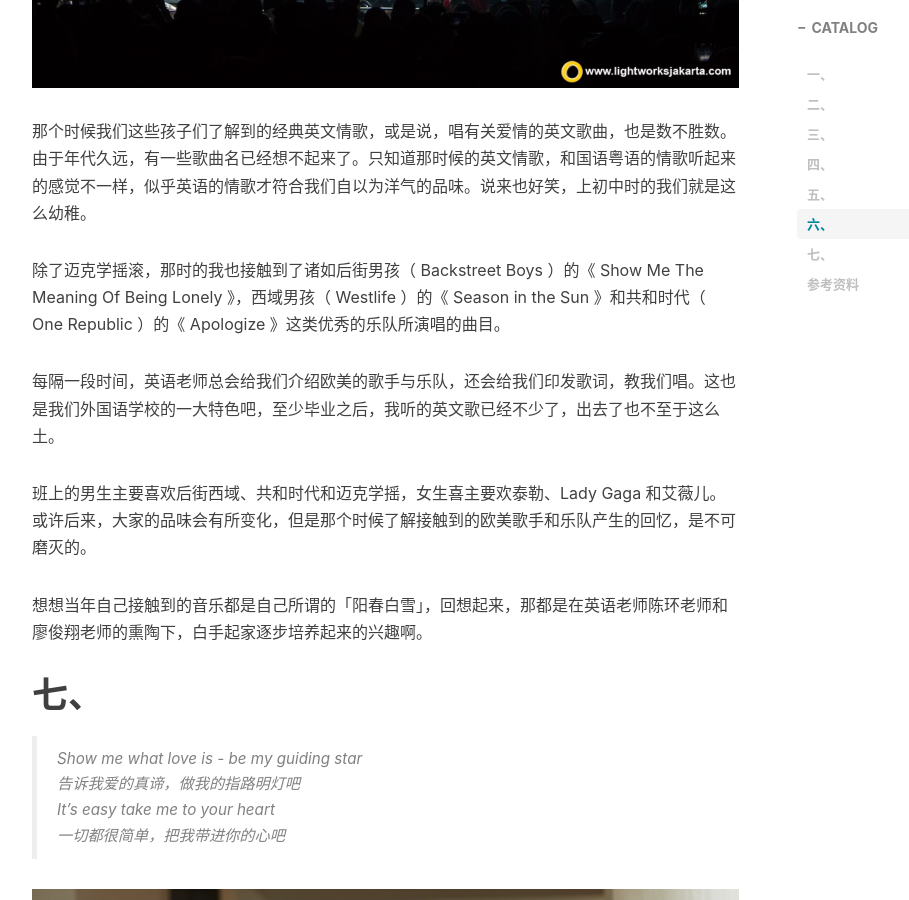
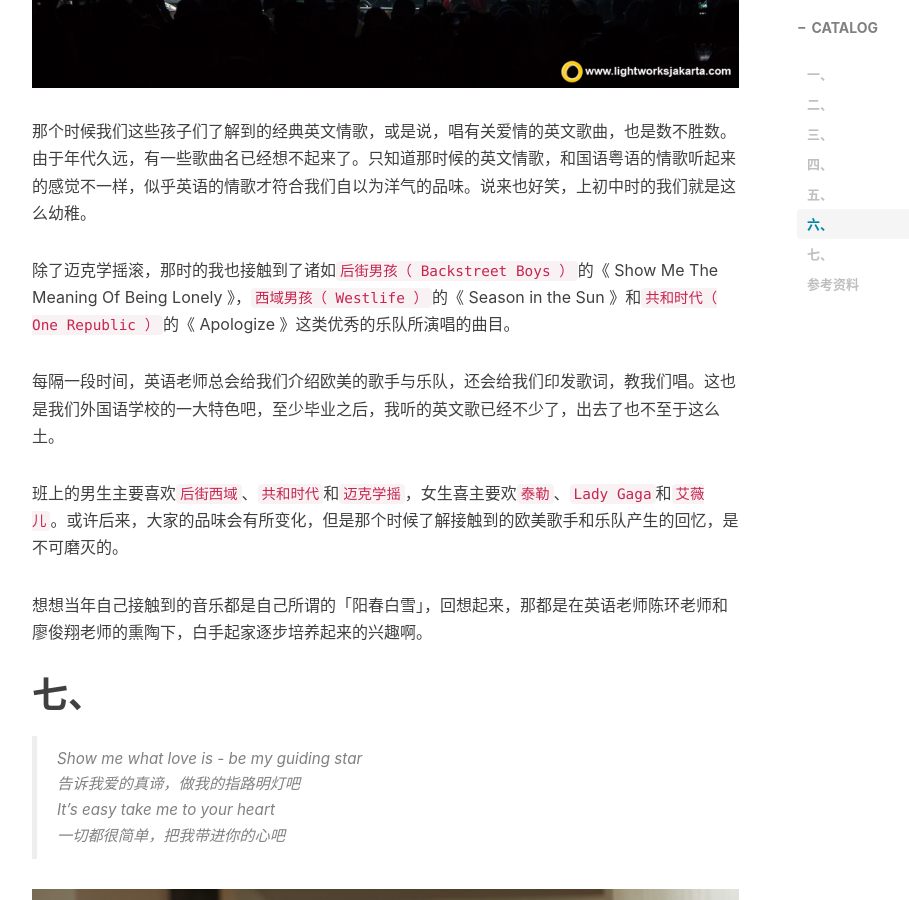
Before and after one commit to TaohongMaxwell/TaohongMaxwell.github.io, a Jekyll site: the page built from _posts/2018-08-08-MLTR.md, in a window 1280 px wide and 900 px high, scrolled down 8364 px. Shown: the whole window, without its empty margins (233-1142 px from the left). Built offline with Jekyll 4.4.1, drawn with Linux system fonts in a browser that asks for light colours; nearby versions of some CDN libraries; comment, search, counter and statistics services are not loaded.

Commit message:
add highlight

```diff
--- a/_posts/2018-08-08-MLTR.md
+++ b/_posts/2018-08-08-MLTR.md
@@ -160,11 +160,11 @@
 
 那个时候我们这些孩子们了解到的经典英文情歌，或是说，唱有关爱情的英文歌曲，也是数不胜数。由于年代久远，有一些歌曲名已经想不起来了。只知道那时候的英文情歌，和国语粤语的情歌听起来的感觉不一样，似乎英语的情歌才符合我们自以为洋气的品味。说来也好笑，上初中时的我们就是这么幼稚。
 
-除了迈克学摇滚，那时的我也接触到了诸如后街男孩（ Backstreet Boys ）的《 Show Me The Meaning Of Being Lonely 》，西域男孩（ Westlife ）的《 Season in the Sun 》和共和时代（ One Republic ）的《 Apologize 》这类优秀的乐队所演唱的曲目。
+除了迈克学摇滚，那时的我也接触到了诸如`后街男孩（ Backstreet Boys ）`的《 Show Me The Meaning Of Being Lonely 》，`西域男孩（ Westlife ）`的《 Season in the Sun 》和`共和时代（ One Republic ）`的《 Apologize 》这类优秀的乐队所演唱的曲目。
 
 每隔一段时间，英语老师总会给我们介绍欧美的歌手与乐队，还会给我们印发歌词，教我们唱。这也是我们外国语学校的一大特色吧，至少毕业之后，我听的英文歌已经不少了，出去了也不至于这么土。
 
-班上的男生主要喜欢后街西域、共和时代和迈克学摇，女生喜主要欢泰勒、Lady Gaga 和艾薇儿。或许后来，大家的品味会有所变化，但是那个时候了解接触到的欧美歌手和乐队产生的回忆，是不可磨灭的。
+班上的男生主要喜欢`后街西域`、`共和时代`和`迈克学摇`，女生喜主要欢`泰勒`、`Lady Gaga`和`艾薇儿`。或许后来，大家的品味会有所变化，但是那个时候了解接触到的欧美歌手和乐队产生的回忆，是不可磨灭的。
 
 想想当年自己接触到的音乐都是自己所谓的「阳春白雪」，回想起来，那都是在英语老师陈环老师和廖俊翔老师的熏陶下，白手起家逐步培养起来的兴趣啊。
 
```
